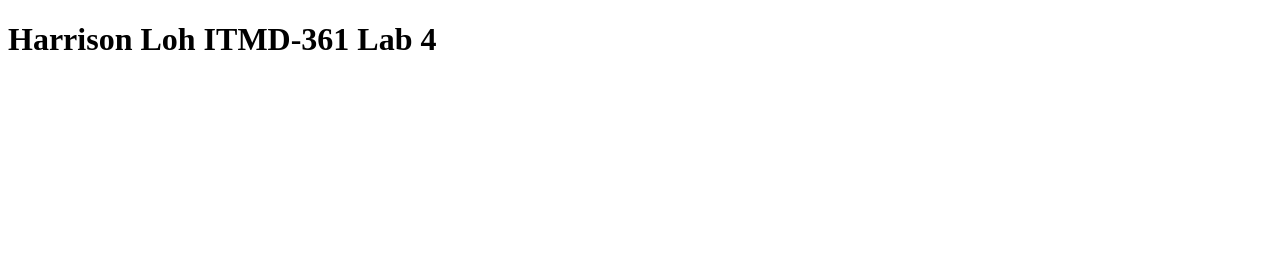
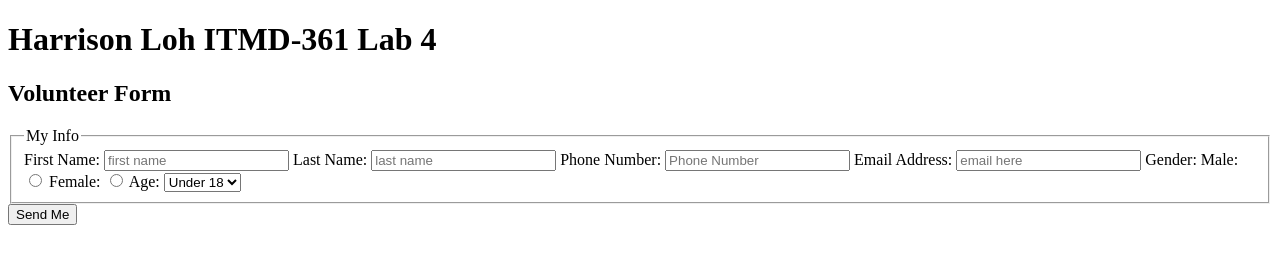
Before and after one commit to harrisonloh/itmd361_Lab4, a plain HTML site: page index.html in a window 1280 px wide. Drawn offline with Linux system fonts and the light colour scheme.

Commit message:
Added My info to index.html

```diff
--- a/index.html
+++ b/index.html
@@ -6,5 +6,26 @@
   </head>
   <body>
     <h1>Harrison Loh ITMD-361 Lab 4</h1>
+    <form method="post" action="http://bloomingdale.sat.iit.edu/kriedan/lab3formscript.php" autocomplete="on" enctype="multipart/form-data">
+      <h2>Volunteer Form</h2>
+      <fieldset>
+        <legend>My Info</legend>
+        <label>First Name: <input type="text" name="first_name_field" placeholder="first name"></label>
+        <label>Last Name: <input type="text" name="last_name_field" placeholder="last name"></label>
+        <label>Phone Number: <input type="text" name="phone_field" placeholder="Phone Number"></label>
+        <label>Email Address: <input type="email" name="email_field" placeholder="email here"></label>
+        <label >Gender: <label>Male: <input type="radio" name="gender_field" value="m"></label></label>
+        <label>Female: <input type="radio" name="gender_field" value="f"></label>
+        <label for="ageSelection">Age: </label>
+        <select name="menu_field--------" id="ageSelection">
+          <option value="u18">Under 18</option>
+          <option value="G">Green</option>
+          <option value="B">Blue</option>
+          <option value="P">Pink</option>
+        </select>
+      </fieldset>
+      <input type="hidden" name="hidden_field" value="hloh">
+      <input type="submit" value="Send Me">
+    </form>
   </body>
 </html>
```
